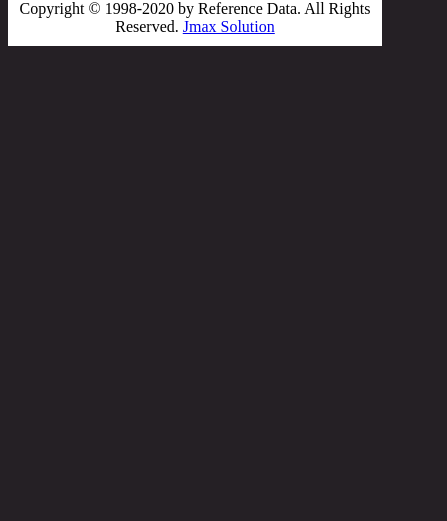
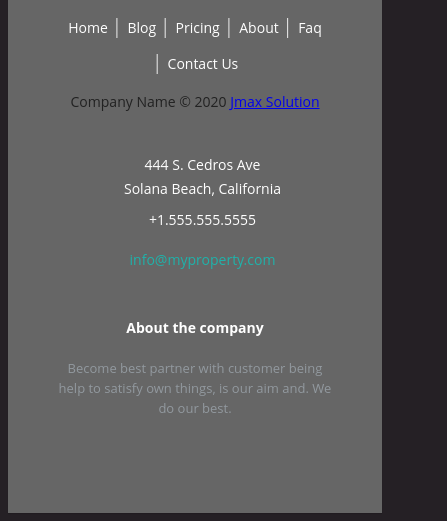
Before and after one commit to JayashankaAnushan19/myPropertyWebSite, a plain HTML site: page contact.html in a window 390 px wide. Shown: the part 1055-1576 px from the top of the page, 447 px wide, since content can reach past the window. Before the commit the page ends 1109 px from the top, so only its background shows below. Drawn offline with Linux system fonts and the light colour scheme.

Commit message:
Updated New all

```diff
--- a/Assests/CSS/style.css
+++ b/Assests/CSS/style.css
@@ -262,45 +262,199 @@ div.blockInline{
 	border: 1px solid red;
 }
 
+@import url(https://fonts.googleapis.com/css?family=Open+Sans:400,500,300,700);
 
-
-
-/* #### Mobile Phones Portrait #### */
-@media screen and (max-device-width: 480px) and (orientation: portrait){
-	/* some CSS here */
+* {
+	font-family: Open Sans;
 }
 
-/* #### Mobile Phones Landscape #### */
-@media screen and (max-device-width: 640px) and (orientation: landscape){
-	/* some CSS here */
+section {
+	width: 100%;
+	display: inline-block;
+	background: #333;
+	height: 50vh;
+	text-align: center;
+	font-size: 22px;
+	font-weight: 700;
+	text-decoration: underline;
 }
 
-/* #### Mobile Phones Portrait or Landscape #### */
-@media screen and (max-device-width: 640px){
-	/* some CSS here */
+.footer-distributed{
+	background: #666;
+	box-shadow: 0 1px 1px 0 rgba(0, 0, 0, 0.12);
+	box-sizing: border-box;
+	width: 100%;
+	text-align: left;
+	font: bold 16px sans-serif;
+	padding: 55px 50px;
 }
 
-/* #### iPhone 4+ Portrait or Landscape #### */
-@media screen and (min-device-width: 320px) and (-webkit-min-device-pixel-ratio: 2){
-	/* some CSS here */
+.footer-distributed .footer-left,
+.footer-distributed .footer-center,
+.footer-distributed .footer-right{
+	display: inline-block;
+	vertical-align: top;
 }
 
-/* #### iPhone 5 Portrait or Landscape #### */
-@media (device-height: 568px) and (device-width: 320px) and (-webkit-min-device-pixel-ratio: 2){
-	/* some CSS here */
+/* Footer left */
+
+.footer-distributed .footer-left{
+	width: 40%;
 }
 
-/* #### iPhone 6 and 6 plus Portrait or Landscape #### */
-@media (min-device-height: 667px) and (min-device-width: 375px) and (-webkit-min-device-pixel-ratio: 3){
-	/* some CSS here */
+/* The company logo */
+
+.footer-distributed h3{
+	color:  #ffffff;
+	font: normal 36px 'Open Sans', cursive;
+	margin: 0;
 }
 
-/* #### Tablets Portrait or Landscape #### */
-@media screen and (min-device-width: 768px) and (max-device-width: 1024px){
-	/* some CSS here */
+.footer-distributed h3 span{
+	color:  lightseagreen;
 }
 
-/* #### Desktops #### */
-@media screen and (min-width: 1024px){
-	/* some CSS here */
+/* Footer links */
+
+.footer-distributed .footer-links{
+	color:  #ffffff;
+	margin: 20px 0 12px;
+	padding: 0;
 }
+
+.footer-distributed .footer-links a{
+	display:inline-block;
+	line-height: 1.8;
+	font-weight:400;
+	text-decoration: none;
+	color:  inherit;
+}
+
+.footer-distributed .footer-company-name{
+	color:  #222;
+	font-size: 14px;
+	font-weight: normal;
+	margin: 0;
+}
+
+/* Footer Center */
+
+.footer-distributed .footer-center{
+	width: 35%;
+}
+
+.footer-distributed .footer-center i{
+	background-color:  #33383b;
+	color: #ffffff;
+	font-size: 25px;
+	width: 38px;
+	height: 38px;
+	border-radius: 50%;
+	text-align: center;
+	line-height: 42px;
+	margin: 10px 15px;
+	vertical-align: middle;
+}
+
+.footer-distributed .footer-center i.fa-envelope{
+	font-size: 17px;
+	line-height: 38px;
+}
+
+.footer-distributed .footer-center p{
+	display: inline-block;
+	color: #ffffff;
+	font-weight:400;
+	vertical-align: middle;
+	margin:0;
+}
+
+.footer-distributed .footer-center p span{
+	display:block;
+	font-weight: normal;
+	font-size:14px;
+	line-height:2;
+}
+
+.footer-distributed .footer-center p a{
+	color:  lightseagreen;
+	text-decoration: none;;
+}
+
+.footer-distributed .footer-links a:before {
+	content: "|";
+	font-weight:300;
+	font-size: 20px;
+	left: 0;
+	color: #fff;
+	display: inline-block;
+	padding-right: 5px;
+}
+
+.footer-distributed .footer-links .link-1:before {
+	content: none;
+}
+
+/* Footer Right */
+
+.footer-distributed .footer-right{
+	width: 20%;
+}
+
+.footer-distributed .footer-company-about{
+	line-height: 20px;
+	color:  #92999f;
+	font-size: 13px;
+	font-weight: normal;
+	margin: 0;
+}
+
+.footer-distributed .footer-company-about span{
+	display: block;
+	color:  #ffffff;
+	font-size: 14px;
+	font-weight: bold;
+	margin-bottom: 20px;
+}
+
+.footer-distributed .footer-icons{
+	margin-top: 25px;
+}
+
+.footer-distributed .footer-icons a{
+	display: inline-block;
+	width: 35px;
+	height: 35px;
+	cursor: pointer;
+	background-color:  #33383b;
+	border-radius: 2px;
+
+	font-size: 20px;
+	color: #ffffff;
+	text-align: center;
+	line-height: 35px;
+
+	margin-right: 3px;
+	margin-bottom: 5px;
+}
+
+@media (max-width: 880px) {
+
+	.footer-distributed{
+		font: bold 14px sans-serif;
+	}
+
+	.footer-distributed .footer-left,
+	.footer-distributed .footer-center,
+	.footer-distributed .footer-right{
+		display: block;
+		width: 100%;
+		margin-bottom: 40px;
+		text-align: center;
+	}
+
+	.footer-distributed .footer-center i{
+		margin-left: 0;
+	}
+
+}
--- a/contact.html
+++ b/contact.html
@@ -28,6 +28,7 @@
 			<h6>Head Office and Main branches</h6>
 			<div class="inline">
 				<p>
+					<b>Head Office</b><br>
 					C25/T, <br>
 					New Road,  <br>
 					Colombo-02
@@ -49,22 +50,63 @@
 					Colombo-08
 				</p>
 			</div>
+			<div class="inline">
+				<p>
+					G45/T, <br>
+					Ape Rd, <br>
+					Colombo Road,  <br>
+					Colombo-07
+				</p>
+			</div>
 		</div>
 
 	</div>
-	<div class="footer">
-		<ul class="footerUl">
-			<li class="inline">
+	<footer class="footer-distributed">
+		<div class="footer-left">
+			<h3>myProperty</h3>
+			<p class="footer-links">
+				<a href="#" class="link-1">Home</a>
+
+				<a href="#">Blog</a>
+
+				<a href="#">Pricing</a>
+
+				<a href="about.html">About</a>
+
+				<a href="#">Faq</a>
+
 				<a href="contact.html">Contact Us</a>
-			</li>
-			<li class="inline">
-				<a href="about.html">About</a>
-			</li>
-		</ul>
-		<div class="footCopy">
-			Copyright © 1998-2020 by Reference Data. All Rights Reserved.
-			<a href="#">Jmax Solution</a>
+			</p>
+
+			<p class="footer-company-name">Company Name © 2020 <a href="#">Jmax Solution</a></p>
 		</div>
-	</div>
+
+		<div class="footer-center">
+
+			<div>
+				<i class="fa fa-map-marker"></i>
+				<p><span>444 S. Cedros Ave</span> Solana Beach, California</p>
+			</div>
+
+			<div>
+				<i class="fa fa-phone"></i>
+				<p>+1.555.555.5555</p>
+			</div>
+
+			<div>
+				<i class="fa fa-envelope"></i>
+				<p><a href="mailto:support@company.com">info@myproperty.com</a></p>
+			</div>
+
+		</div>
+
+		<div class="footer-right">
+
+			<p class="footer-company-about">
+				<span>About the company</span>
+				Become best partner with customer being help to satisfy own things, is our aim and. We do our best.
+			</p>
+		</div>
+	</footer>
 </body>
 </html>
```
Also changed, not shown: about.html (+46 -13 lines), apartForSale.html (+45 -12 lines), houseForSale.html (+45 -12 lines), index.html (+45 -12 lines).
